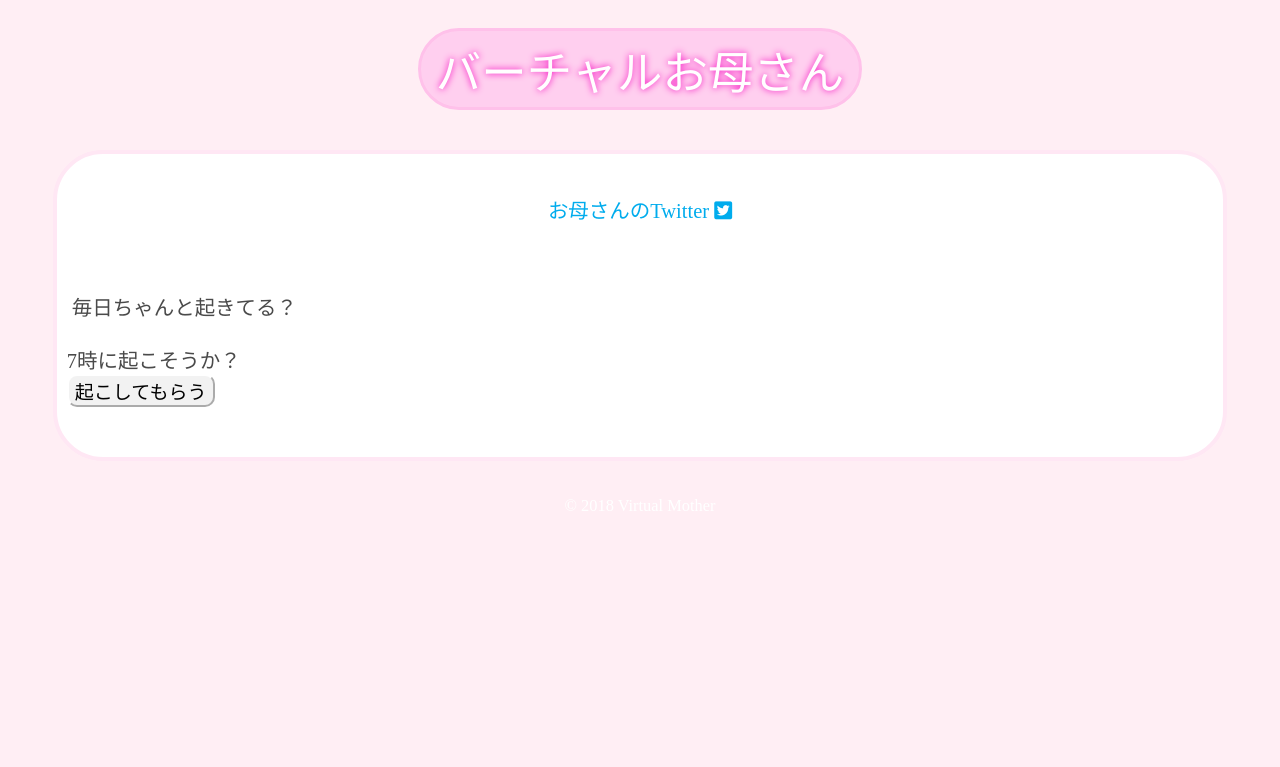
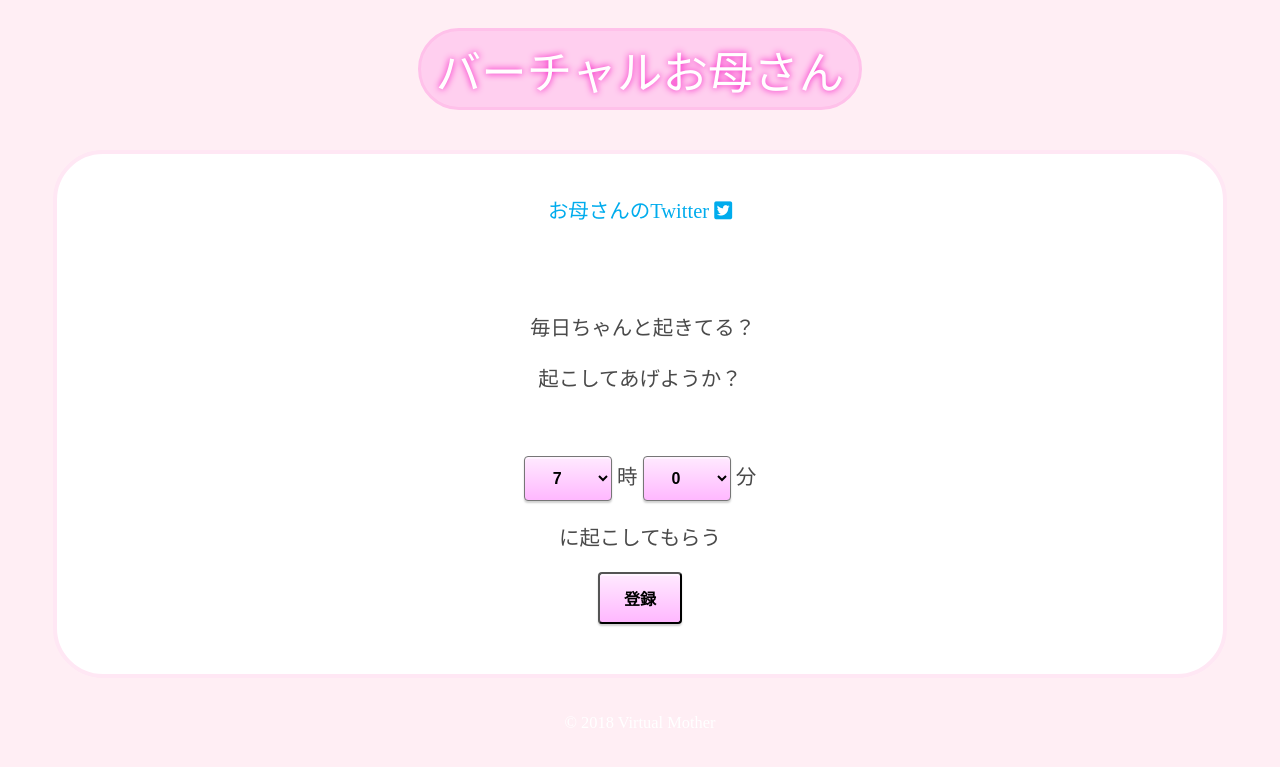
Before and after one commit to guralin/virtual_mother, a Flask app: template virtualmother_app/templates/user.html in a window 1280 px wide. Shown: the top 767 px of the page. Run offline with Flask 2, Linux system fonts and the light colour scheme; the template is opened without the code that fills it, so the values that code supplies are empty; some libraries are stand-ins or nearby versions.

Commit message:
時間を登録できるようになった

```diff
--- a/virtualmother_app/static/css/stylesheet.css
+++ b/virtualmother_app/static/css/stylesheet.css
@@ -5,7 +5,8 @@
 /*===================*/
 body{
     font-size: calc(100% + 0.3vw);
-    background-color: #ffeef4
+    background-color: #ffeef4;
+    text-align: center;
 }
 
 a{
@@ -222,14 +223,28 @@ article div.tap span{
 /*================*/
 /*=== user.css ===*/
 /*================*/
-.button{
+.button{/*
     font-size: calc(90% + 0.05vw);
+    border: 0;
     border-radius: 10px;
     border-color: #fff;
-    background-color: #f2f2f2;
+    background-image: linear-gradient(#eaeaea 0%, #c6c6c6 100%);
+
+    background-color: #f2f2f2;*/
+
+  display: inline-block;
+  text-align: left;
+  background-image: linear-gradient(#ffeaff 0%, #ffb8ff 100%);
+  box-shadow: inset 0 2px 0 rgba(255,255,255,0.5), 0 2px 2px rgba(0, 0, 0, 0.19);
+  font-size: calc(90% + 0.05vw);
+  text-decoration: none;
+  font-weight: bold;
+  padding: 12px 24px;
+  border-radius: 4px;
+  font-size: 16px;
 }
 .button:hover{
-    background-color: #ddd;
+    opacity: 0.8;
     cursor: pointer;
 }
 
--- a/virtualmother_app/templates/user.html
+++ b/virtualmother_app/templates/user.html
@@ -2,16 +2,40 @@
 
 {% block article %}
 
-    <div>
+    <p>
         {{ user_name }} &nbsp;毎日ちゃんと起きてる？
-    </div>
+    </p>
+    <p>
+        起こしてあげようか？
+    </p>
 <br>
-    <div>
-        7時に起こそうか？
-    </div>
-    <div>
-        <button onclick="location.href='/register'" class="button">起こしてもらう</button>
-    </div>
+    <form action='/register' method='POST'>
+        <p></p>
+        <p>
+            <select name='hour' class='button'>
+                <option value='7'>7</option>
+                <option value='4'>4</option>
+                <option value='5'>5</option>
+                <option value='6'>6</option>
+                <option value='7'>7</option>
+                <option value='8'>8</option>
+                <option value='9'>9</option>
+                <option value='10'>10</option>
+            </select>
+            時
+            <select name='minute' class='button'>
+                <option value='0'>0</option>
+                <option value='10'>10</option>
+                <option value='20'>20</option>
+                <option value='30'>30</option>
+                <option value='40'>40</option>
+                <option value='50'>50</option>
+            </select>
+            分
+        </p>
+        <p>に起こしてもらう</p>
+        <input type='submit' value='登録' class='button'>
+    </form>
 
 {% endblock %}
 
```
Also changed, not shown: virtualmother_app/module/database.py (+8 -3 lines), virtualmother_app/templates/register.html (+7 -3 lines), virtualmother_app/views.py (+12 -12 lines).
